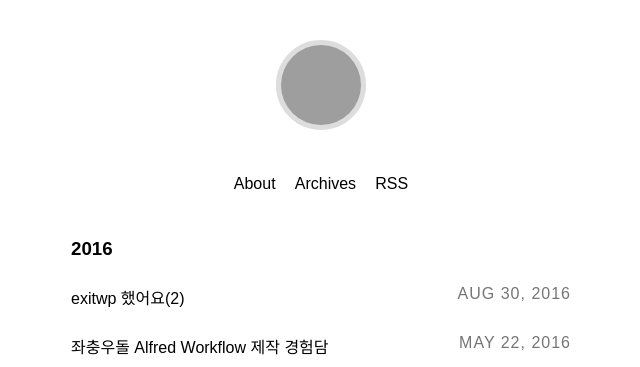
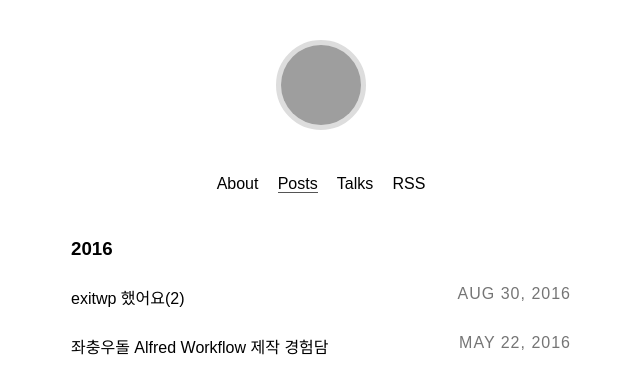
Before and after one commit to kyungw00k/kyungw00k.github.io, a Jekyll site: the page built from index.html, in a window 1280 px wide and 900 px high. Shown: the top 367 px of the window, without its empty margins (319-959 px from the left). Built offline with Jekyll 4.4.1, drawn with Linux system fonts in a browser that asks for light colours; emoji names are drawn with the system emoji font; some web fonts are replaced; comment, search, counter and statistics services are not loaded; grey boxes are pictures that could not be loaded.

Commit message:
navigation에 talks를 추가

```diff
--- a/_includes/header_links.html
+++ b/_includes/header_links.html
@@ -1,7 +1,8 @@
 <nav>
 	<ul>
 		<li><a class="{% if page.url == '/about/' %}selected{% endif %}" href="/about/">About</a></li>
-		<li><a class="{% if page.url == '/archives/' %}selected{% endif %}" href="/archives/">Archives</a></li>
+		<li><a class="{% if page.url == '/' %}selected{% endif %}" href="/">Posts</a></li>
+		<li><a class="{% if page.url == '/talks/' %}selected{% endif %}" href="/talks">Talks</a></li>
     <li><a href="{{ "/atom.xml" | prepend: site.baseurl }}">RSS</a></li>
 	</ul>
 </nav>
```
